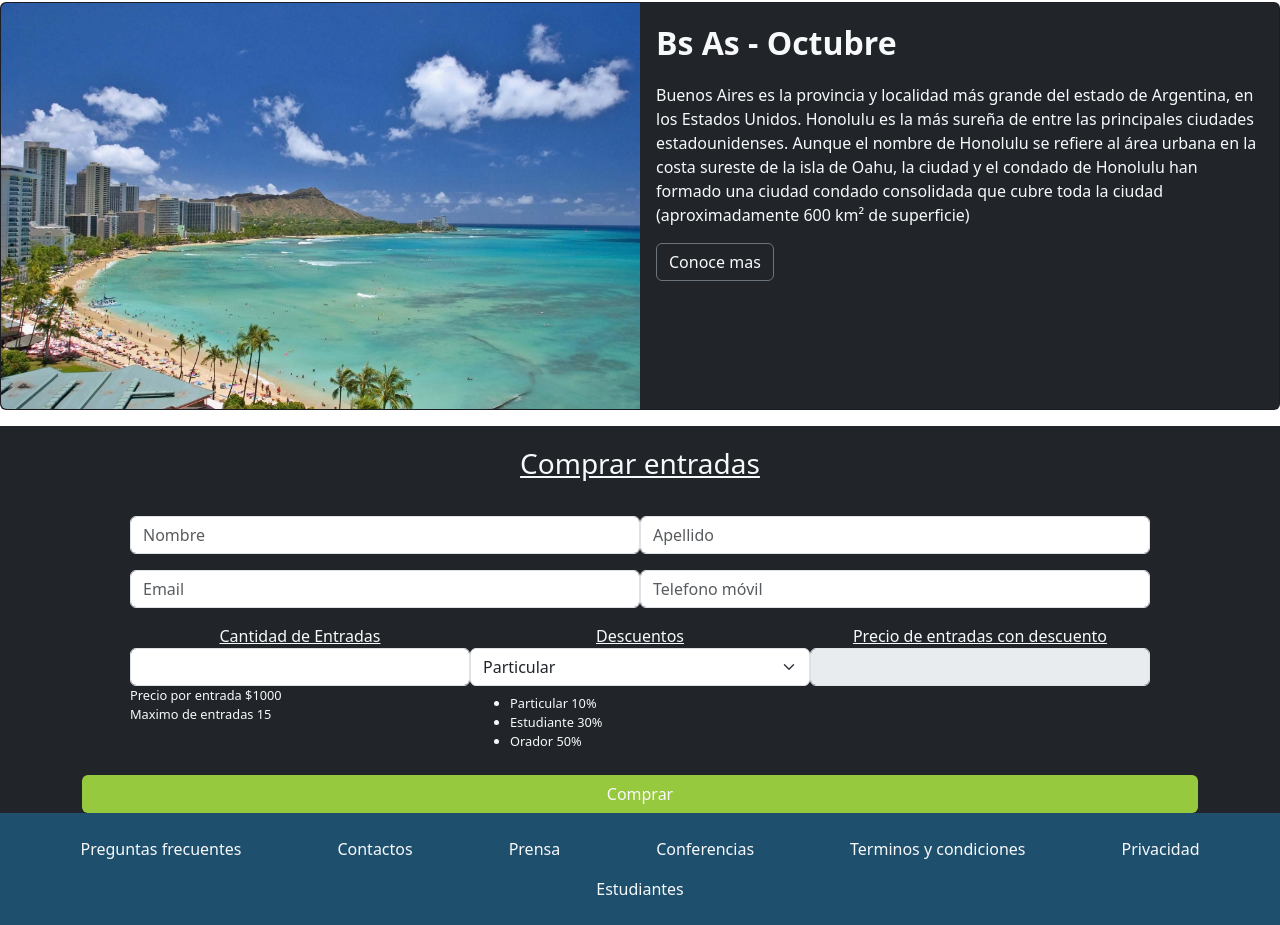
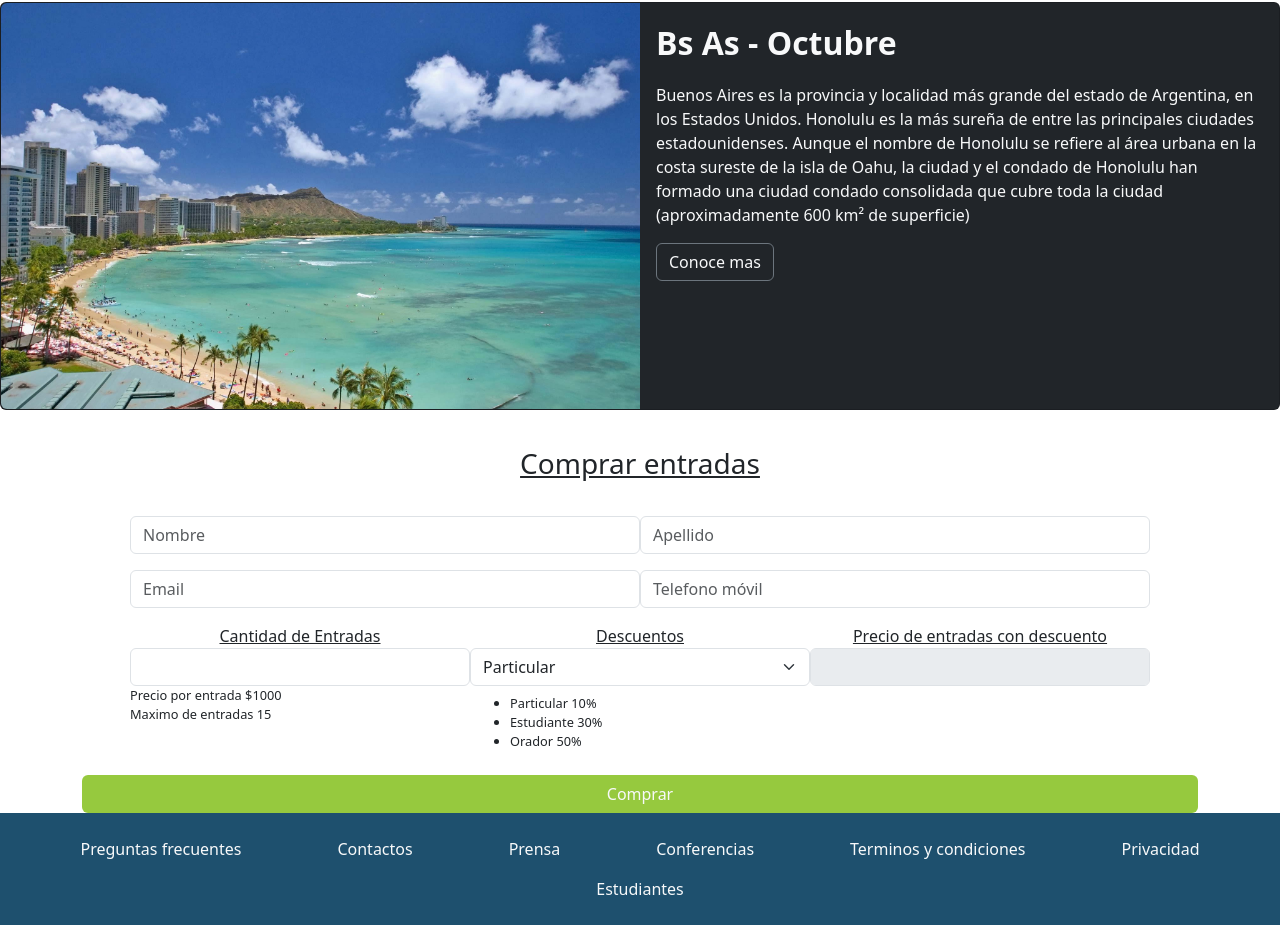
Before and after one commit to ElianBustos/integrador, a plain HTML site: page index.html in a window 1280 px wide. Shown: the part 2519-3444 px from the top of the page. Drawn offline with nearby package versions, Linux system fonts and the light colour scheme.

Commit message:
3 commit

```diff
--- a/index.html
+++ b/index.html
@@ -172,7 +172,6 @@
 
 
    <!-- formulario tickets -->
-  <div class=" bg-dark text-light ">
 
     <div class="container ">
     <div class="fs-3 text-center my-3 conoce text-decoration-underline" >Comprar entradas</div>
@@ -237,7 +236,7 @@
     </form>
   </div>
 
-  </div>
+
 
 
 
```
